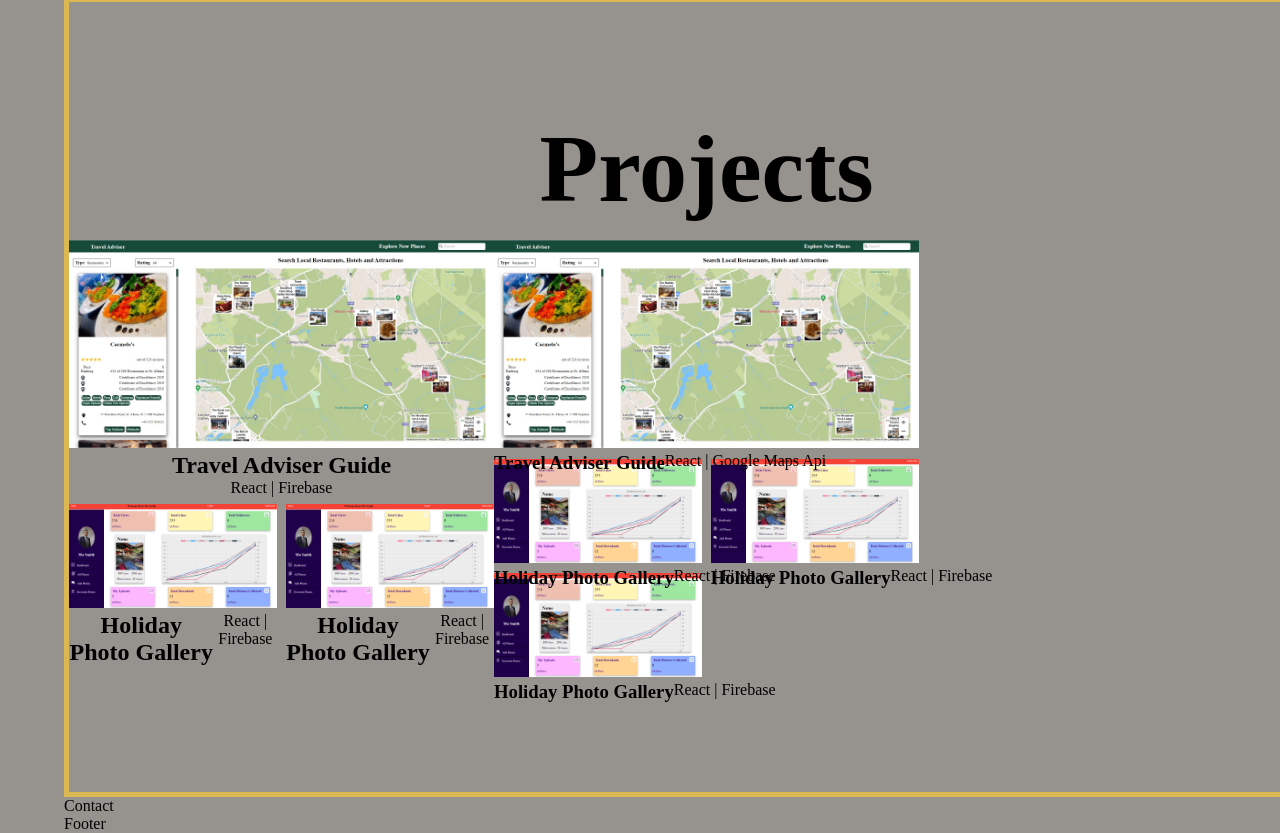
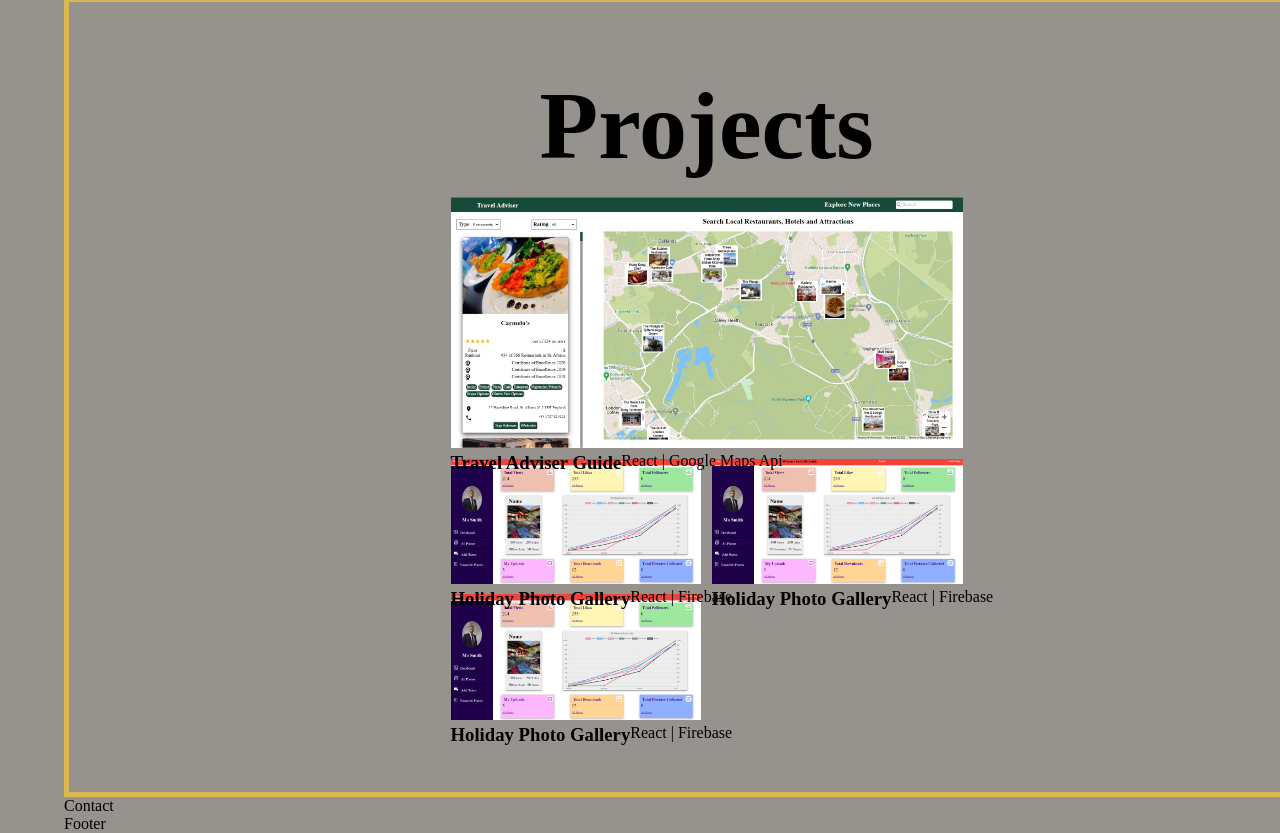
Before and after one commit to Morad17/portfolio-2024, a React (Create React App) app: page / in a window 1280 px wide. Shown: the part 2403-3236 px from the top of the page. Built offline with nearby package versions, Linux system fonts and the light colour scheme.

Commit message:
updating projects

```diff
--- a/src/assets/scss/base.scss
+++ b/src/assets/scss/base.scss
@@ -281,16 +281,18 @@ body{
     .main-content{
         // border: 2px solid $turquoise;
        display: flex;
-       justify-content: space-evenly;
-        flex-direction: row;
+       justify-content: center;
+        .info-section-left{
+            display: none;
+        }
     }
-    .main-content section{
-        flex: 1;
+    // .main-content section{
+    //     flex: 1;
 
-    }
+    // }
     .project-slides{
         //  background-color: $turquoise;
-         width: 100%;
+         width: 40vw;
          display: flex;
          flex-wrap: wrap;
          justify-content: space-between;
--- a/src/pages/Projects.jsx
+++ b/src/pages/Projects.jsx
@@ -13,7 +13,7 @@ const Projects = () => {
         Projects
       </h1>
       <div className="main-content">
-        <section className="info-section-left">
+        {/* <section className="info-section-left">
           <div className="project-slides">
            {
             data.map((data,key)=> {
@@ -25,7 +25,7 @@ const Projects = () => {
             })
            }
           </div>
-        </section>
+        </section>      */}
         <section className="project-content">
           <div className="project-slides">
             <div className="project-1">
@@ -57,11 +57,9 @@ const Projects = () => {
               </div>
             </div>
           </div>
-
         </section>
-        <section className="info-section-right">
-
-        </section>
+        {/* <section className="info-section-right">
+        </section> */}
       </div>
     </div>
   )
```
